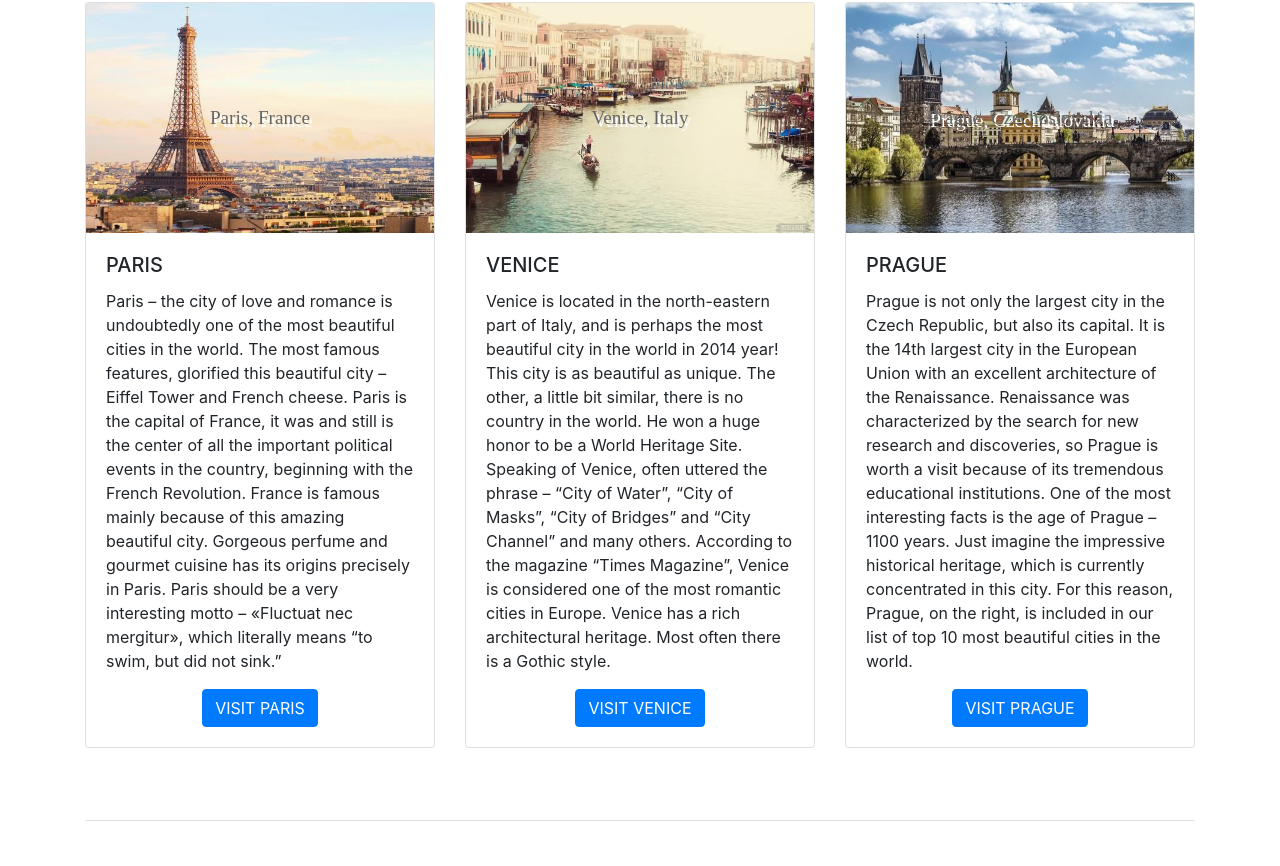
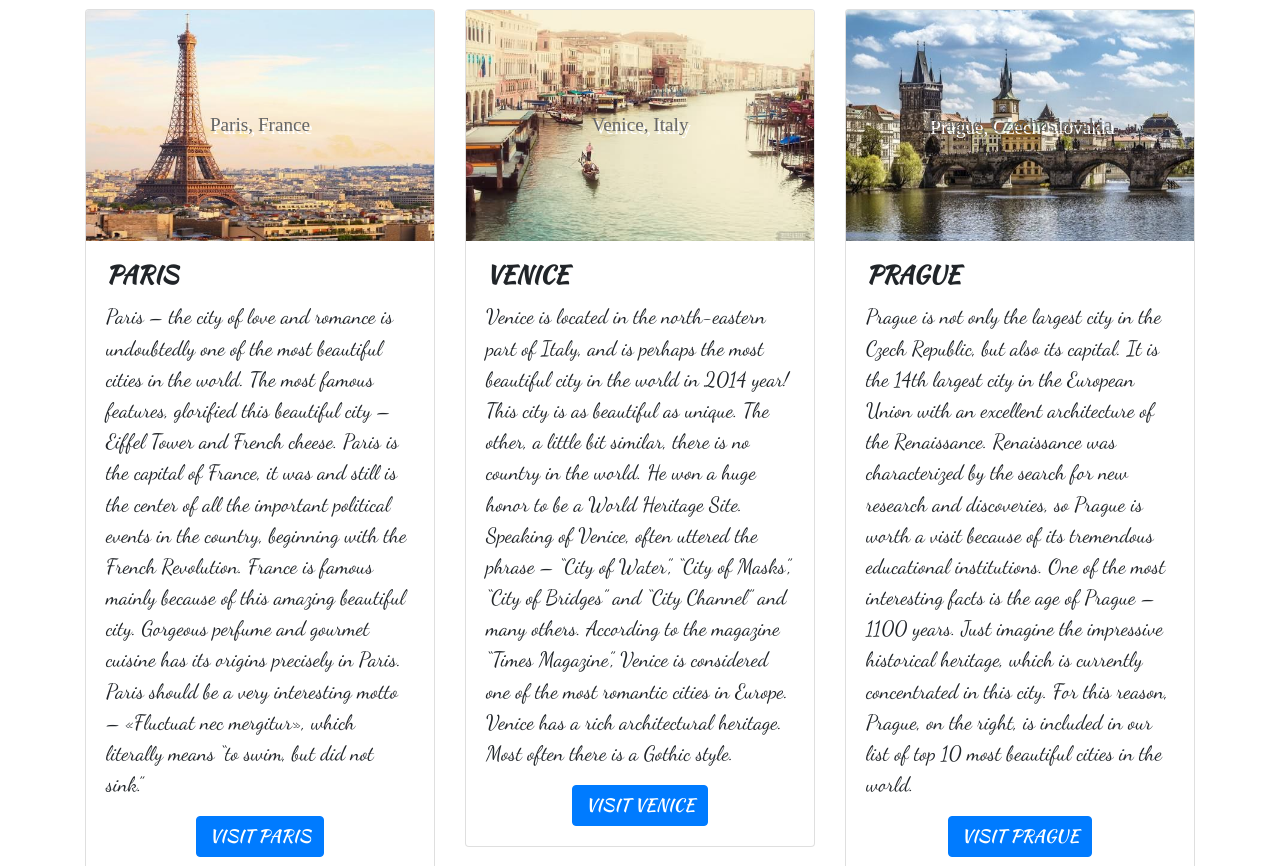
Before and after one commit to Teng-Teng/Beautiful-Cities, a plain HTML site: page index.html in a window 1280 px wide. Shown: the part 174-1040 px from the top of the page. Drawn offline with nearby package versions, Linux system fonts and the light colour scheme.

Commit message:
google font

```diff
--- a/cities.css
+++ b/cities.css
@@ -2,7 +2,7 @@
 	margin-top: 56px;
 }
 .title {
-	font-size: 2rem;
+	font-size: 2.3rem;
 	color: #4eb8c9;
 	text-align: center;
 	text-shadow: 4px 4px #eee;
@@ -26,3 +26,16 @@
 	color:#666;
 	text-shadow: 2.5px 2.5px white;
 }
+h5.card-title {
+	font-family: 'Kaushan Script', cursive;
+	font-size: 1.5rem;
+	font-weight: 700;
+}
+p.card-text {
+	font-family: 'Dancing Script', cursive;
+	font-size: 1.3rem;
+}
+a.link {
+	font-family: 'Kaushan Script', cursive;
+	font-size: 1.1rem;
+}
--- a/index.html
+++ b/index.html
@@ -8,6 +8,7 @@
     <!-- Bootstrap CSS -->
     <link rel="stylesheet" href="https://maxcdn.bootstrapcdn.com/bootstrap/4.0.0/css/bootstrap.min.css" integrity="sha384-Gn5384xqQ1aoWXA+058RXPxPg6fy4IWvTNh0E263XmFcJlSAwiGgFAW/dAiS6JXm" crossorigin="anonymous">
     <link rel="stylesheet" href="cities.css">
+    <link href="https://fonts.googleapis.com/css?family=Dancing+Script|Kaushan+Script" rel="stylesheet">
     <title>Beautiful Cities!</title>
 </head>
 <body>
@@ -98,7 +99,7 @@
                 Paris – the city of love and romance is undoubtedly one of the most beautiful cities in the world. The most famous features, glorified this beautiful city – Eiffel Tower and French cheese. Paris is the capital of France, it was and still is the center of all the important political events in the country, beginning with the French Revolution. France is famous mainly because of this amazing beautiful city. Gorgeous perfume and gourmet cuisine has its origins precisely in Paris. Paris should be a very interesting motto – «Fluctuat nec mergitur», which literally means “to swim, but did not sink.”
               </p>
               <div class="text-center">
-                <a href="#" class="btn btn-primary">VISIT PARIS</a>
+                <a href="#" class="btn btn-primary link">VISIT PARIS</a>
               </div>
             </div>
           </div>
@@ -119,7 +120,7 @@
                   Venice is located in the north-eastern part of Italy, and is perhaps the most beautiful city in the world in 2014 year! This city is as beautiful as unique. The other, a little bit similar, there is no country in the world. He won a huge honor to be a World Heritage Site. Speaking of Venice, often uttered the phrase – “City of Water”, “City of Masks”, “City of Bridges” and “City Channel” and many others. According to the magazine “Times Magazine”, Venice is considered one of the most romantic cities in Europe. Venice has a rich architectural heritage. Most often there is a Gothic style.
                 </p>
                 <div class="text-center">
-                  <a href="#" class="btn btn-primary">VISIT VENICE</a>
+                  <a href="#" class="btn btn-primary link">VISIT VENICE</a>
                 </div>
               </div>
             </div>
@@ -140,12 +141,13 @@
                 Prague is not only the largest city in the Czech Republic, but also its capital. It is the 14th largest city in the European Union with an excellent architecture of the Renaissance. Renaissance was characterized by the search for new research and discoveries, so Prague is worth a visit because of its tremendous educational institutions. One of the most interesting facts is the age of Prague – 1100 years. Just imagine the impressive historical heritage, which is currently concentrated in this city. For this reason, Prague, on the right, is included in our list of top 10 most beautiful cities in the world.
               </p>
               <div class="text-center">
-                <a href="#" class="btn btn-primary">VISIT PRAGUE</a>
+                <a href="#" class="btn btn-primary link">VISIT PRAGUE</a>
               </div>
             </div>
           </div>
         </div>
       </div>
+
     </div>
   </main>
 
```
